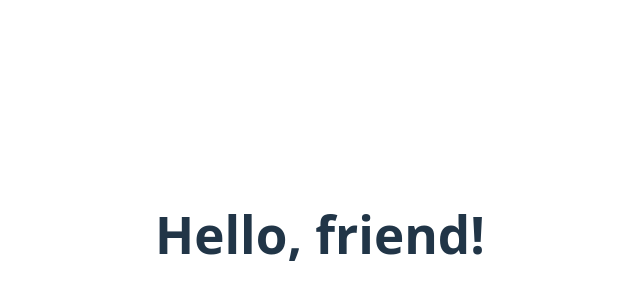
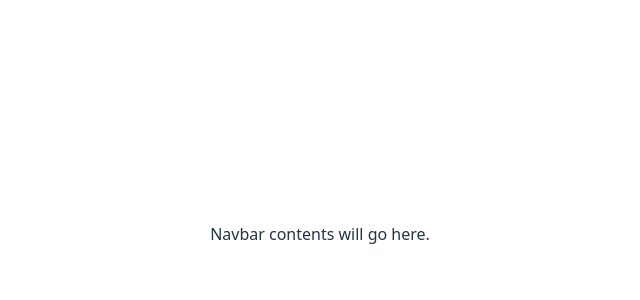
Before and after one commit to Kalamori/Indies-client, a React (Vite) app: page / in a window 1280 px wide. Shown: the part 166-466 px from the top of the page, without its empty margins (320-960 px from the left). Built offline with nearby package versions, Linux system fonts and the light colour scheme.

Commit message:
Sign Up Route added to App.jsx

```diff
--- a/package.json
+++ b/package.json
@@ -13,7 +13,7 @@
     "axios": "^1.11.0",
     "react": "^19.1.1",
     "react-dom": "^19.1.1",
-    "react-router-dom": "^7.8.0"
+    "react-router": "^7.8.0"
   },
   "devDependencies": {
     "@eslint/js": "^9.33.0",
--- a/src/App.jsx
+++ b/src/App.jsx
@@ -1,12 +1,19 @@
+import { Routes, Route } from 'react-router'
+import NavBar from './components/Navbar/NavBar'
+import SignUpForm from './components/SignUpForm/SignUpForm'
 import './App.css'
 
 const App = () => {
 
   return (
     <>
-      <h1>Hello, friend!</h1>
+      <NavBar />
+      <Routes>
+        <Route path='/sign-up' element={<SignUpForm />} />
+      </Routes>
+
     </>
-  );
-};
+  )
+}
 
 export default App
```
Also changed, not shown: 1 other file (tests, documents, lock files or other folders).
